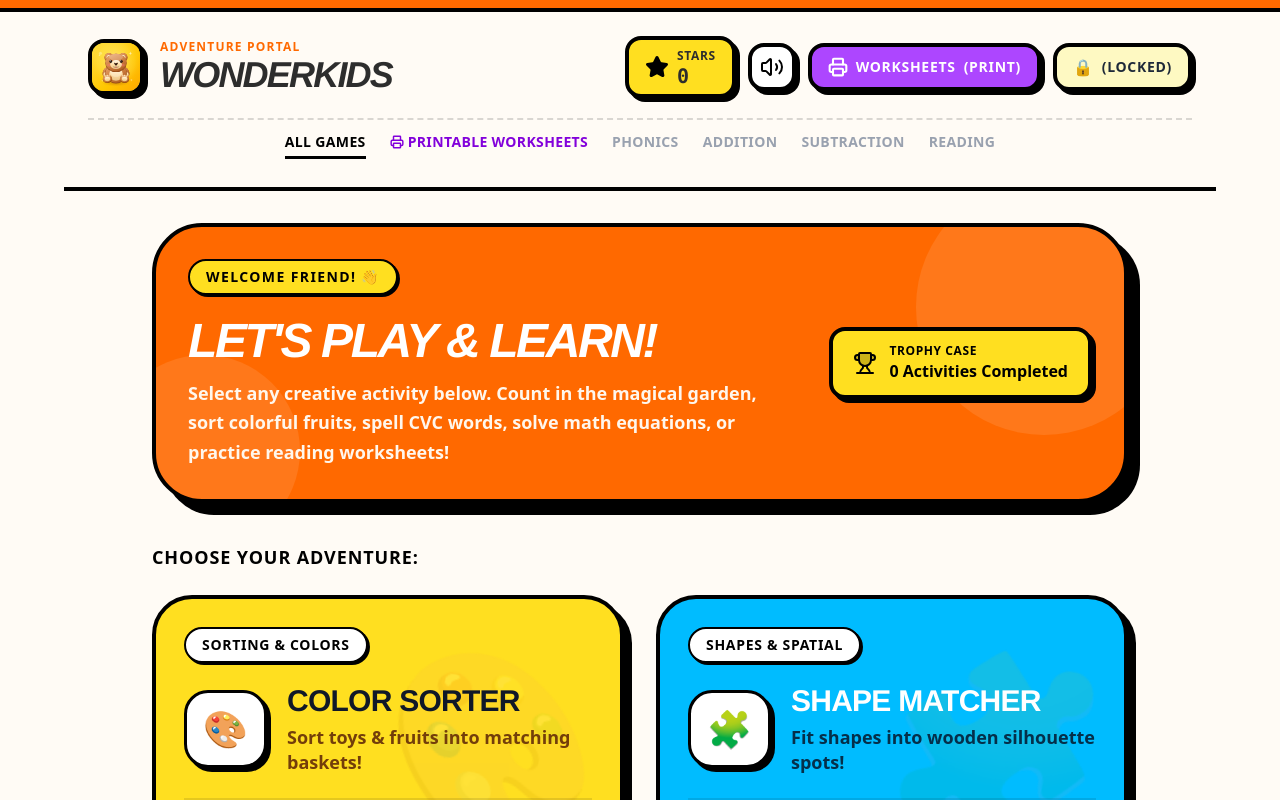
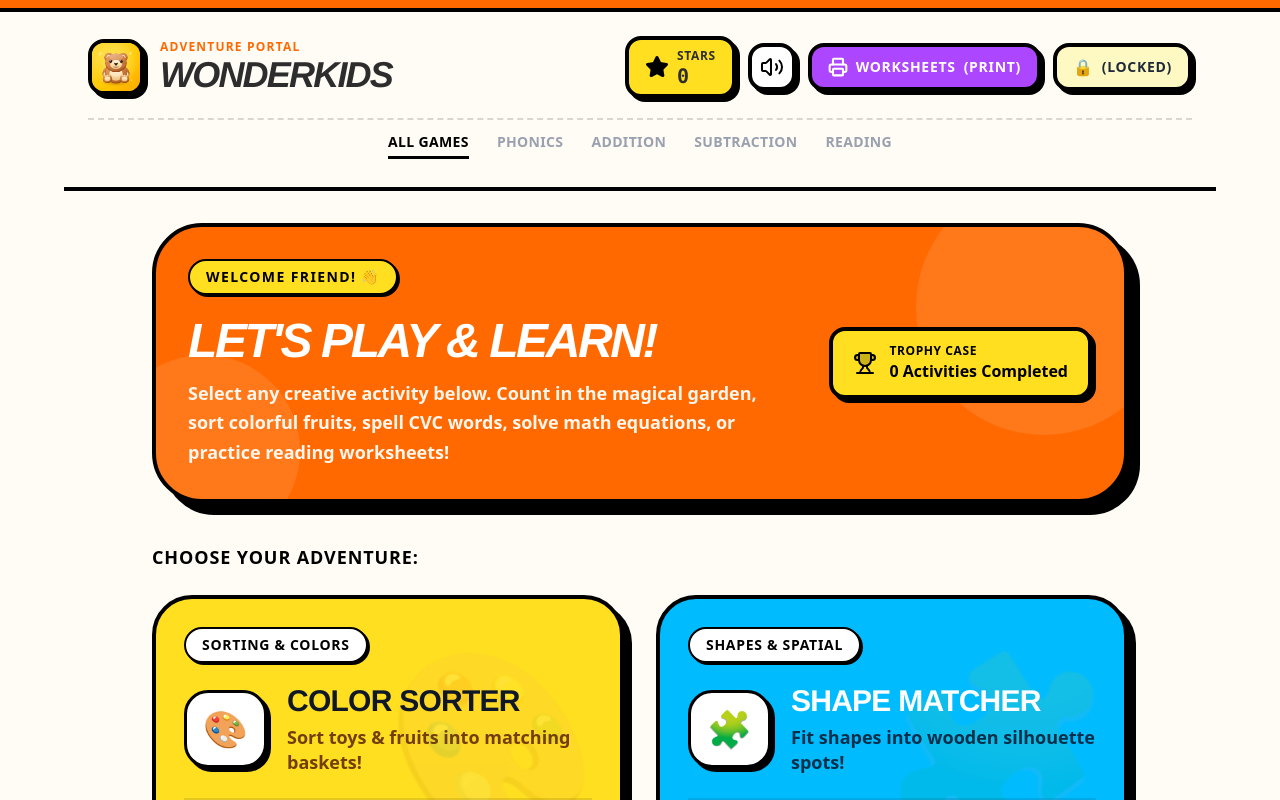
Before and after one commit to ealimon/wonderkids, a React (Vite) app: page / in a window 1280 px wide. Shown: the top 800 px of the page. Built offline with nearby package versions, Linux system fonts and the light colour scheme.

Commit message:
refactor: simplify navigation menu layout
Remove printable worksheets link and center navigation buttons for a cleaner UI.

```diff
--- a/src/App.tsx
+++ b/src/App.tsx
@@ -402,13 +402,9 @@ export default function App() {
           </div>
         </div>
 
-        {/* Navigation Quick Links (Visible on all screens, swipeable with hidden scrollbars) */}
-        <div className="flex items-center gap-x-4 sm:gap-x-6 gap-y-2 overflow-x-auto no-scrollbar py-1 scroll-smooth max-w-full font-black text-xs sm:text-sm tracking-wide border-t-2 border-dashed border-black/15 pt-3 mt-1 justify-start md:justify-center">
+        {/* Navigation Quick Links (Centered cleanly on all screens) */}
+        <div className="flex items-center justify-center gap-x-4 sm:gap-x-7 gap-y-2 overflow-x-auto no-scrollbar py-1 scroll-smooth max-w-full font-black text-xs sm:text-sm tracking-wide border-t-2 border-dashed border-black/15 pt-3 mt-1">
           <button onClick={goBack} className={`pb-1 border-b-3 transition-colors cursor-pointer whitespace-nowrap shrink-0 ${!activeGame ? 'border-black text-black' : 'border-transparent text-gray-400 hover:text-black'}`}>ALL GAMES</button>
-          <button onClick={() => { audioManager.playPop(); setShowWorksheetHub(true); }} className="pb-1 border-b-3 border-transparent text-purple-700 hover:text-purple-950 flex items-center gap-1 cursor-pointer font-black whitespace-nowrap shrink-0">
-            <Printer className="w-3.5 h-3.5 stroke-[2.5]" />
-            PRINTABLE WORKSHEETS
-          </button>
           <button onClick={() => selectGame('phonics')} className={`pb-1 border-b-3 transition-colors cursor-pointer whitespace-nowrap shrink-0 ${activeGame === 'phonics' ? 'border-black text-black' : 'border-transparent text-gray-400 hover:text-black'}`}>PHONICS</button>
           <button onClick={() => selectGame('math')} className={`pb-1 border-b-3 transition-colors cursor-pointer whitespace-nowrap shrink-0 ${activeGame === 'math' ? 'border-black text-black' : 'border-transparent text-gray-400 hover:text-black'}`}>ADDITION</button>
           <button onClick={() => selectGame('subtraction')} className={`pb-1 border-b-3 transition-colors cursor-pointer whitespace-nowrap shrink-0 ${activeGame === 'subtraction' ? 'border-black text-black' : 'border-transparent text-gray-400 hover:text-black'}`}>SUBTRACTION</button>
```
